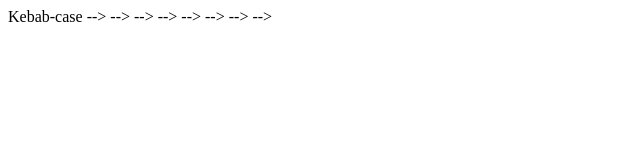
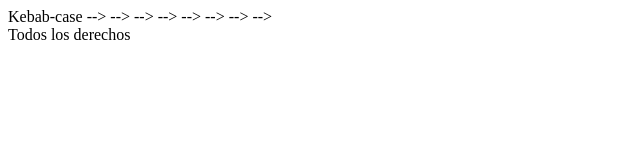
Before and after one commit to sebaserosales/clase11, a plain HTML site: page index.html in a window 1280 px wide. Shown: the whole page, without its empty margins (0-640 px from the left). Drawn offline with Linux system fonts and the light colour scheme.

Commit message:
Agregado footer

```diff
--- a/index.html
+++ b/index.html
@@ -31,5 +31,11 @@
                 <!-- <!-- <!-- <!-- <!-- <!-- <!-- <p class="producto__">Lorem ipsum, dolor sit amet consectetur adipisicing elit. Doloremque qui tempora amet officia, earum non magnam suscipit saepe id sunt voluptates minima ullam, odit cupiditate expedita pariatur quia. Ipsum, iusto?</p> --> --> --> --> --> --> -->
             <!-- </div> -->
             <!-- <img src="" alt=""> -->
+
+            <!-- footer -->
+
+<footer>
+    Todos los derechos
+</footer>
 </body>
 </html>
```
